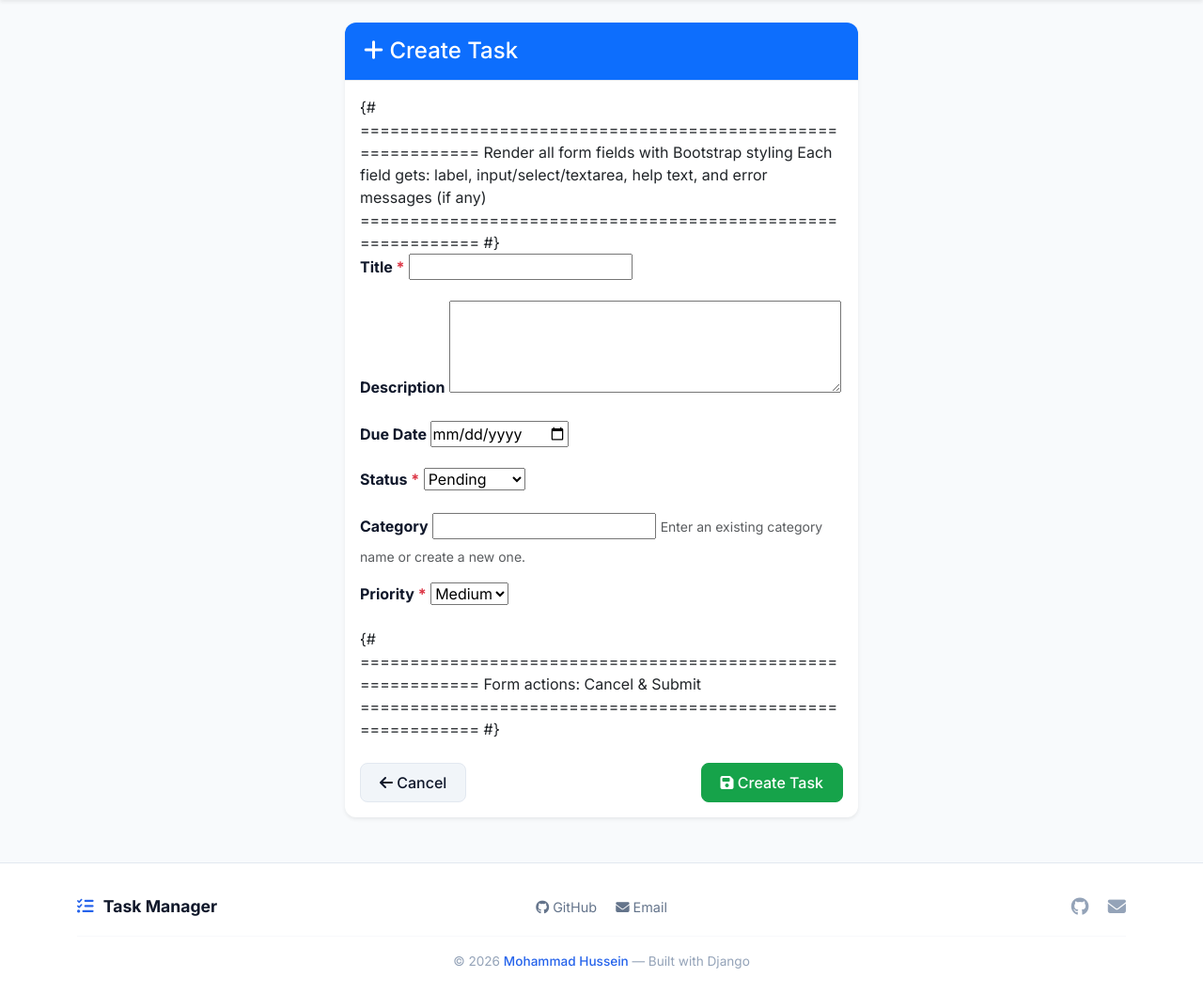
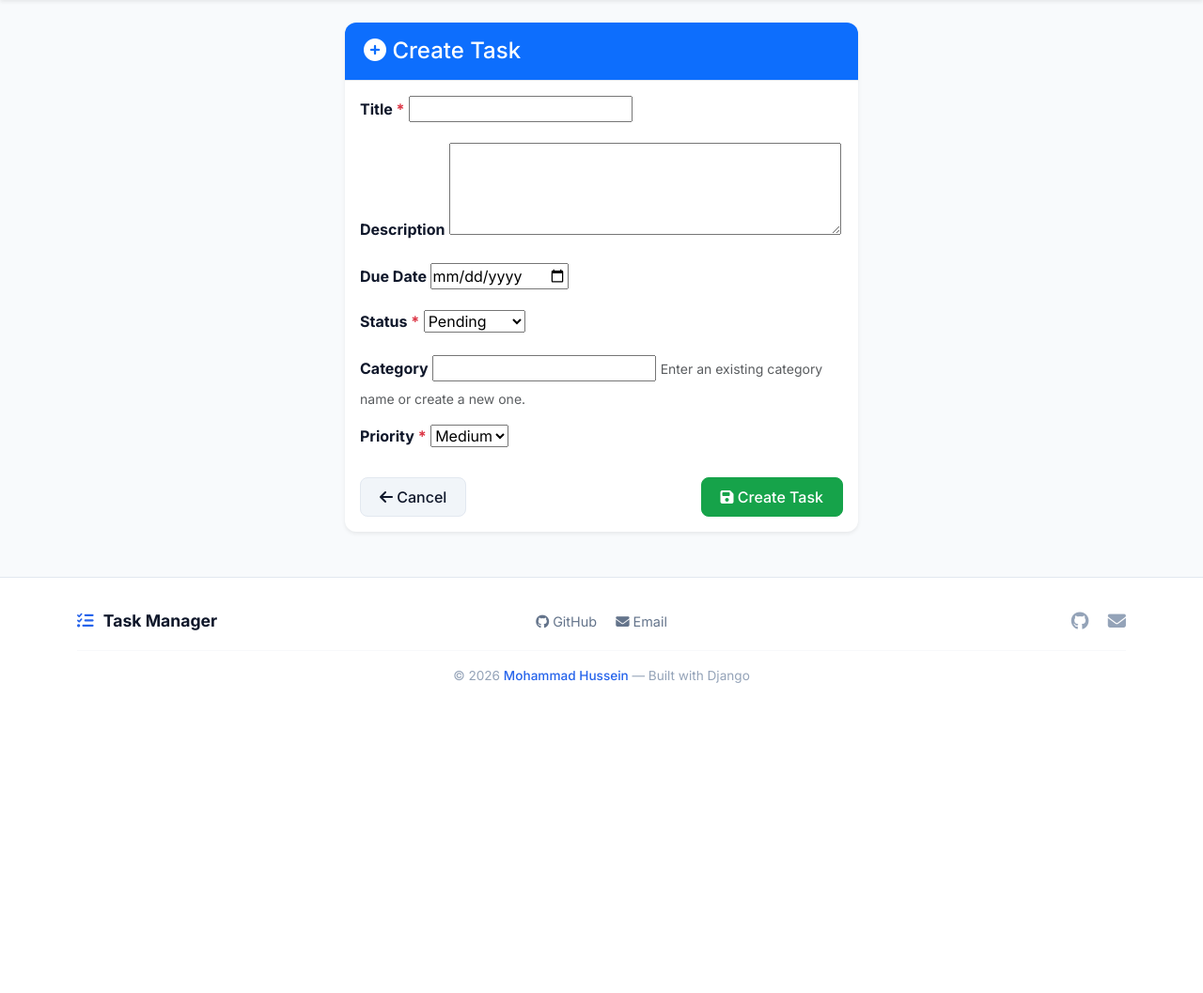
Before and after one commit to mohammad-hussein-dev/django-task-manager, a Django app: page /create/ in a window 1280 px wide. Shown: the part 56-1113 px from the top of the page at 94% size. After the commit the page ends 783 px from the top, so only its background shows below. Run offline with Django 5.2, Linux system fonts and the light colour scheme; the visitor is signed in with stand-in values (Sample User, id 1).

Commit message:
fix: replace HTML comments with Django template comments in task_list

```diff
--- a/templates/tasks/task_form.html
+++ b/templates/tasks/task_form.html
@@ -1,29 +1,7 @@
 {% extends 'base.html' %}
+{% load static %}
 
-{% comment %}
-===========================================================================
-Task Form Template (Create & Update)
-===========================================================================
-
-This template is used for both creating new tasks and updating existing ones.
-It uses Django's ModelForm (TaskForm) to render all fields automatically
-with built-in validation and error handling.
-
-The template dynamically adapts based on the context:
-- Create mode (no task instance): Displays an empty form with "Create Task" title.
-- Update mode (task instance provided): Displays the form pre-filled with the
-  task's data and "Update Task" title.
-
-Why we use {{ form }} instead of manual fields:
-    - Automatic field rendering with proper HTML attributes
-    - Built-in error display without extra code
-    - Consistency with the ModelForm backend
-    - Reduced template duplication
-    - Easier to maintain when fields change
-===========================================================================
-{% endcomment %}
-
-{% block title %}{{ title }}{% endblock %}
+{% block title %}{% translate "Create Task" %}{% endblock %}
 
 {% block content %}
 
@@ -32,39 +10,34 @@ Why we use {{ form }} instead of manual fields:
         <div class="card shadow-sm">
             <div class="card-header bg-primary text-white">
                 <h4 class="mb-0">
-                    <i class="fas fa-{% if task %}edit{% else %}plus{% endif %}"></i>
-                    {{ title }}
+                    <i class="fas fa-plus-circle"></i>
+                    {% translate "Create Task" %}
                 </h4>
             </div>
-
             <div class="card-body">
                 <form method="post" novalidate>
                     {% csrf_token %}
 
-                    {# ============================================================
-                       Render all form fields with Bootstrap styling
-                       Each field gets: label, input/select/textarea, help text,
-                       and error messages (if any)
-                       ============================================================ #}
+                    {% comment %}
+                    ===========================================================
+                    Render all form fields with Bootstrap styling
+                    Each field gets: label, input/select/textarea, help text,
+                    and error messages (if any)
+                    ===========================================================
+                    {% endcomment %}
+
                     {% for field in form %}
                         <div class="mb-3">
-                            {# Field label #}
                             <label for="{{ field.id_for_label }}" class="form-label fw-bold">
                                 {{ field.label }}
                                 {% if field.field.required %}
                                     <span class="text-danger">*</span>
                                 {% endif %}
                             </label>
-
-                            {# The field itself — with Bootstrap classes applied #}
                             {{ field }}
-
-                            {# Help text (if defined in the form) #}
                             {% if field.help_text %}
                                 <small class="form-text text-muted">{{ field.help_text }}</small>
                             {% endif %}
-
-                            {# Field errors — displayed as Bootstrap alerts #}
                             {% if field.errors %}
                                 <div class="alert alert-danger mt-1 mb-0 py-1">
                                     {% for error in field.errors %}
@@ -75,7 +48,6 @@ Why we use {{ form }} instead of manual fields:
                         </div>
                     {% endfor %}
 
-                    {# Non-field errors (e.g., form-level validation) #}
                     {% if form.non_field_errors %}
                         <div class="alert alert-danger">
                             {% for error in form.non_field_errors %}
@@ -84,9 +56,12 @@ Why we use {{ form }} instead of manual fields:
                         </div>
                     {% endif %}
 
-                    {# ============================================================
-                       Form actions: Cancel & Submit
-                       ============================================================ #}
+                    {% comment %}
+                    ===========================================================
+                    Form actions: Cancel & Submit
+                    ===========================================================
+                    {% endcomment %}
+
                     <div class="d-flex justify-content-between mt-4">
                         <a href="{% url 'tasks:task_list' %}" class="btn btn-secondary">
                             <i class="fas fa-arrow-left"></i> {% translate "Cancel" %}
```
Also changed, not shown: templates/tasks/task_list.html (+24 -59 lines).
